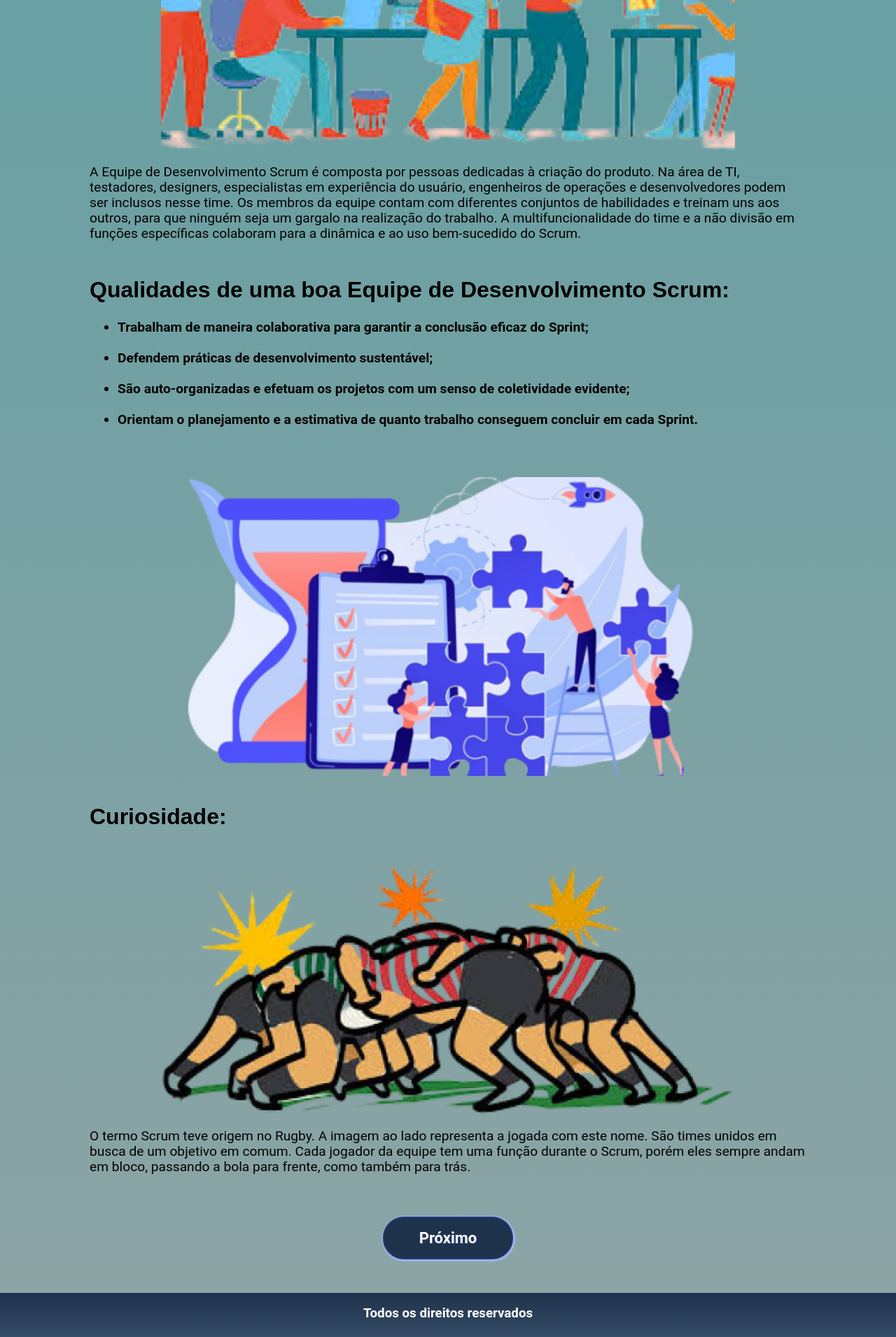
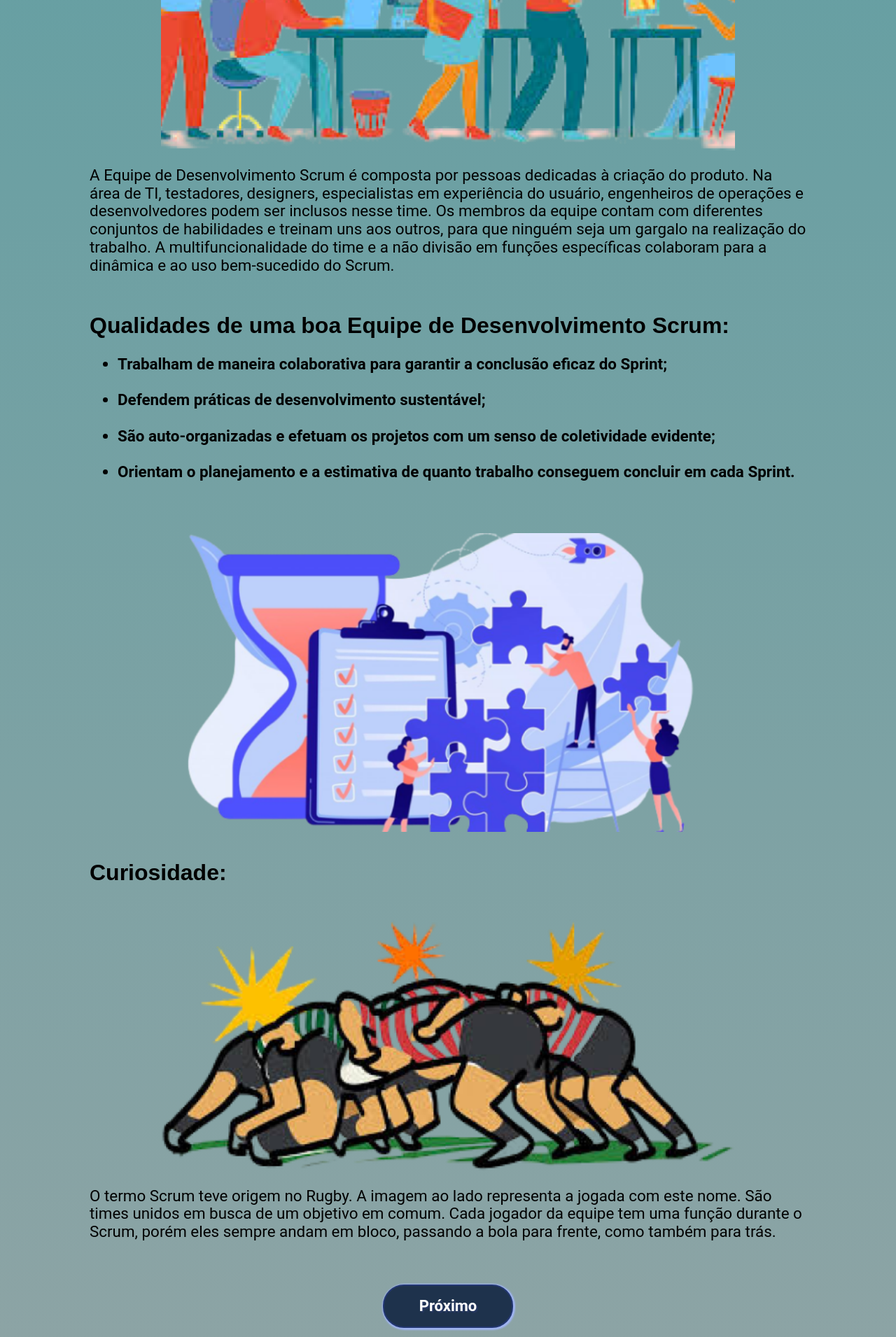
Before and after one commit to BrunoVieira003/ScrumAcademy, a Flask app: page /equipe in a window 1280 px wide. Shown: the part 612-2523 px from the top of the page at 70% size. Run offline with Flask 2, Linux system fonts and the light colour scheme.

Commit message:
updade styles.css

```diff
--- a/static/css/styles.css
+++ b/static/css/styles.css
@@ -65,14 +65,14 @@ main h3{
 }
 
 main p{
-    font-size: 1.2rem;
+    font-size: 1.4rem;
     font-family: 'Roboto' ,sans-serif;
     font-style: normal;
 
 }
 
 main > div > ul{
-    font-size: 1.2rem;
+    font-size: 1.4rem;
     font-family: 'Roboto', sans-serif;
     font-style: normal;
     font-weight: bold;
```
